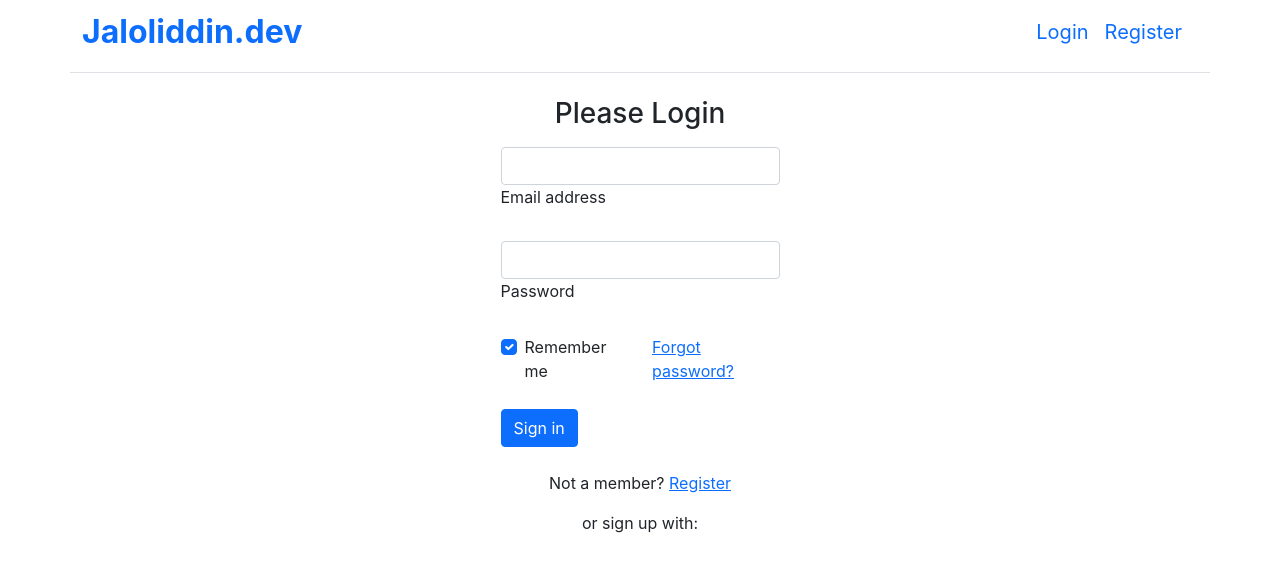
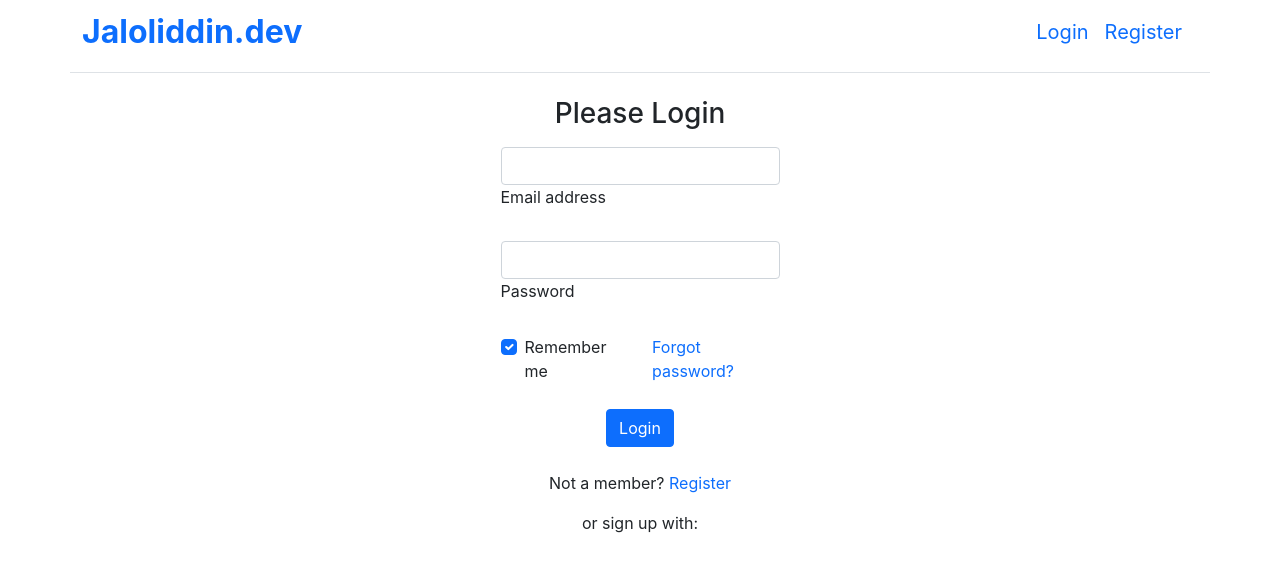
Before and after one commit to DEW0277/reduxPractics, a React (Create React App) app: page /login in a window 1280 px wide. Shown: the top 572 px of the page. Built offline with nearby package versions, Linux system fonts and the light colour scheme.

Commit message:
new code added

```diff
--- a/src/Components/login.jsx
+++ b/src/Components/login.jsx
@@ -5,7 +5,7 @@ const Login = () => {
   return (
     <div className="container">
       <h3 className="text-center">Please Login</h3>
-      <form className="w-25 my-3 m-auto">
+      <form className="w-25 my-3 m-auto ">
         <div className="form-outline mb-4">
           <input type="email" id="form2Example1" className="form-control" />
           <label className="form-label" for="form2Example1">
@@ -38,20 +38,22 @@ const Login = () => {
           </div>
 
           <div className="col">
-            <a href="#!">Forgot password?</a>
+        <Link to={"/"} className="text-decoration-none">Forgot password?</Link>
           </div>
         </div>
 
-        <button
+     <div className="text-center">
+     <button
           type="button"
-          className="btn text-center btn-primary btn-block mb-4"
+          className="btn btn-primary btn-block mb-4"
         >
-          Sign in
+          Login
         </button>
+     </div>
 
         <div className="text-center">
           <p>
-            Not a member? <Link to={"/register"}>Register</Link>
+            Not a member? <Link to={"/register"} className="text-decoration-none">Register</Link>
           </p>
           <p>or sign up with:</p>
           <button type="button" className="btn btn-link btn-floating mx-1">
--- a/src/Components/navbar.jsx
+++ b/src/Components/navbar.jsx
@@ -9,7 +9,7 @@ const Navbar = () => {
       </Link>
 
       <nav class="d-inline-flex mt-2 mt-md-0 ms-md-auto">
-        <Link class="fs-5 me-3 py-2 link-body-emphasis text-decoration-none" to="/login">
+        <Link class="fs-5 me-3 py-2  text-decoration-none text-primary" to="/login">
           Login
         </Link>
         <Link class="fs-5 me-3 py-2 link-body-emphasis text-decoration-none" to="/register">
```
